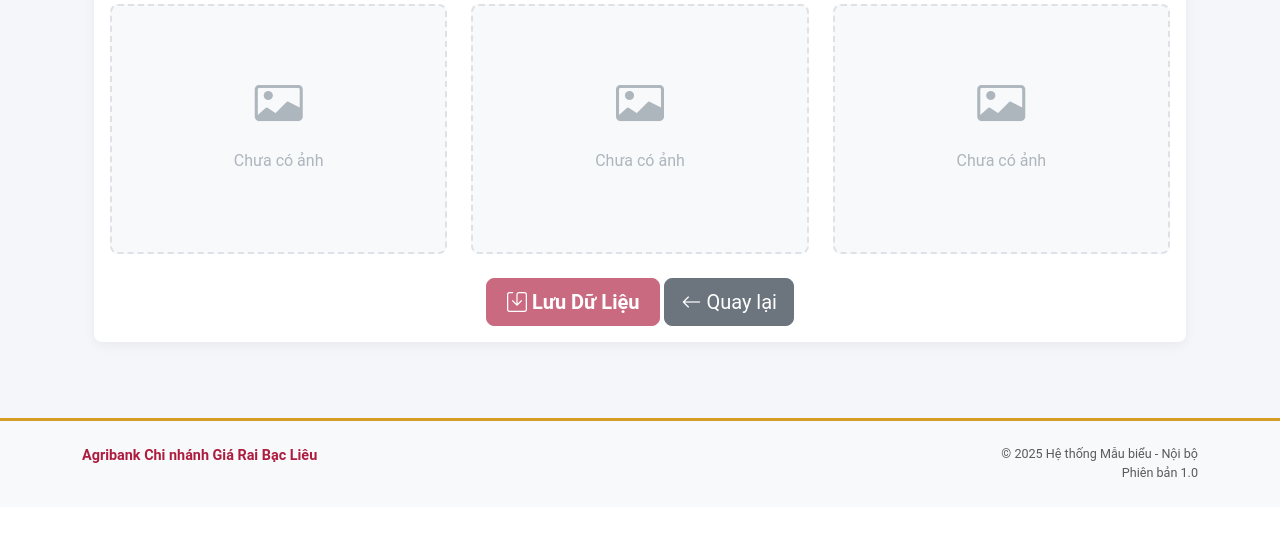
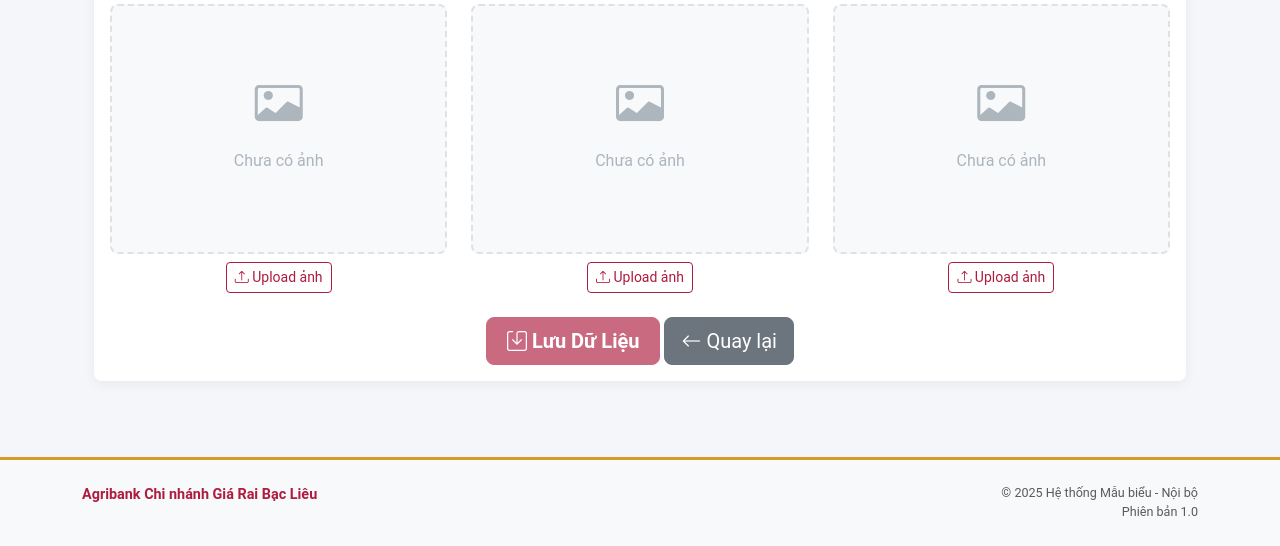
Before and after one commit to HieuKyo/MauBieu7202, a Django app: template templates_app/templates/templates_app/customer_capture_docs.html in a window 1280 px wide. Shown: the part 990-1536 px from the top of the page. Before the commit the page ends 1497 px from the top, so only its background shows below. Run offline with Django 5.2, Linux system fonts and the light colour scheme; the template is opened without the code that fills it, so the values that code supplies are empty; some libraries are stand-ins or nearby versions.

Commit message:
Feature: Add upload functionality for ID images and resize images to 640x360

```diff
--- a/templates_app/templates/templates_app/customer_capture_docs.html
+++ b/templates_app/templates/templates_app/customer_capture_docs.html
@@ -137,6 +137,12 @@
                                     <p class="mt-2">Chưa có ảnh</p>
                                 </div>
                             </div>
+                            <div class="text-center mt-2">
+                                <label for="uploadFront" class="btn btn-sm btn-outline-primary">
+                                    <i class="bi bi-upload"></i> Upload ảnh
+                                </label>
+                                <input type="file" id="uploadFront" accept="image/*" style="display:none;">
+                            </div>
                         </div>
                         <div class="col-md-4">
                             <h6 class="text-center">Mặt Sau CCCD</h6>
@@ -146,6 +152,12 @@
                                     <p class="mt-2">Chưa có ảnh</p>
                                 </div>
                             </div>
+                            <div class="text-center mt-2">
+                                <label for="uploadBack" class="btn btn-sm btn-outline-primary">
+                                    <i class="bi bi-upload"></i> Upload ảnh
+                                </label>
+                                <input type="file" id="uploadBack" accept="image/*" style="display:none;">
+                            </div>
                         </div>
                         <div class="col-md-4">
                             <h6 class="text-center">Chân Dung</h6>
@@ -154,6 +166,12 @@
                                     <i class="bi bi-card-image" style="font-size: 48px;"></i>
                                     <p class="mt-2">Chưa có ảnh</p>
                                 </div>
+                            </div>
+                            <div class="text-center mt-2">
+                                <label for="uploadPortrait" class="btn btn-sm btn-outline-primary">
+                                    <i class="bi bi-upload"></i> Upload ảnh
+                                </label>
+                                <input type="file" id="uploadPortrait" accept="image/*" style="display:none;">
                             </div>
                         </div>
                     </div>
@@ -251,30 +269,50 @@
         }
     }
 
-    // Capture image from video
-    function captureImage(maxWidth = 1000, quality = 0.75) {
+    // Capture image from video - resize to 640x360
+    function captureImage(targetWidth = 640, targetHeight = 360, quality = 0.75) {
         const video = document.getElementById('webcam');
         const canvas = document.getElementById('canvas');
 
-        // Set canvas size based on video dimensions
-        let width = video.videoWidth;
-        let height = video.videoHeight;
-
-        // Resize if width exceeds maxWidth
-        if (width > maxWidth) {
-            height = (height * maxWidth) / width;
-            width = maxWidth;
-        }
-
-        canvas.width = width;
-        canvas.height = height;
+        // Set canvas to fixed size 640x360
+        canvas.width = targetWidth;
+        canvas.height = targetHeight;
 
         // Draw video frame to canvas
         const ctx = canvas.getContext('2d');
-        ctx.drawImage(video, 0, 0, width, height);
+        ctx.drawImage(video, 0, 0, targetWidth, targetHeight);
 
         // Convert to JPEG with compression
         return canvas.toDataURL('image/jpeg', quality);
+    }
+
+    // Resize uploaded image to 640x360
+    function resizeImage(file, targetWidth = 640, targetHeight = 360, quality = 0.75) {
+        return new Promise((resolve, reject) => {
+            const reader = new FileReader();
+
+            reader.onload = function(e) {
+                const img = new Image();
+
+                img.onload = function() {
+                    const canvas = document.getElementById('canvas');
+                    canvas.width = targetWidth;
+                    canvas.height = targetHeight;
+
+                    const ctx = canvas.getContext('2d');
+                    ctx.drawImage(img, 0, 0, targetWidth, targetHeight);
+
+                    const resizedData = canvas.toDataURL('image/jpeg', quality);
+                    resolve(resizedData);
+                };
+
+                img.onerror = reject;
+                img.src = e.target.result;
+            };
+
+            reader.onerror = reject;
+            reader.readAsDataURL(file);
+        });
     }
 
     // Display preview image
@@ -333,26 +371,69 @@
         }
     }
 
-    // Event listeners
+    // Event listeners - Capture from webcam
     document.getElementById('captureFrontBtn').addEventListener('click', () => {
-        const imageData = captureImage(1000, 0.75);
+        const imageData = captureImage();
         capturedImages.front = imageData;
         displayPreview(imageData, 'previewFront');
         updateSaveButton();
     });
 
     document.getElementById('captureBackBtn').addEventListener('click', () => {
-        const imageData = captureImage(1000, 0.75);
+        const imageData = captureImage();
         capturedImages.back = imageData;
         displayPreview(imageData, 'previewBack');
         updateSaveButton();
     });
 
     document.getElementById('capturePortraitBtn').addEventListener('click', () => {
-        const imageData = captureImage(1000, 0.75);
+        const imageData = captureImage();
         capturedImages.portrait = imageData;
         displayPreview(imageData, 'previewPortrait');
         updateSaveButton();
+    });
+
+    // Event listeners - Upload file
+    document.getElementById('uploadFront').addEventListener('change', async (e) => {
+        const file = e.target.files[0];
+        if (file) {
+            try {
+                const imageData = await resizeImage(file);
+                capturedImages.front = imageData;
+                displayPreview(imageData, 'previewFront');
+                updateSaveButton();
+            } catch (error) {
+                alert('Lỗi khi xử lý ảnh: ' + error.message);
+            }
+        }
+    });
+
+    document.getElementById('uploadBack').addEventListener('change', async (e) => {
+        const file = e.target.files[0];
+        if (file) {
+            try {
+                const imageData = await resizeImage(file);
+                capturedImages.back = imageData;
+                displayPreview(imageData, 'previewBack');
+                updateSaveButton();
+            } catch (error) {
+                alert('Lỗi khi xử lý ảnh: ' + error.message);
+            }
+        }
+    });
+
+    document.getElementById('uploadPortrait').addEventListener('change', async (e) => {
+        const file = e.target.files[0];
+        if (file) {
+            try {
+                const imageData = await resizeImage(file);
+                capturedImages.portrait = imageData;
+                displayPreview(imageData, 'previewPortrait');
+                updateSaveButton();
+            } catch (error) {
+                alert('Lỗi khi xử lý ảnh: ' + error.message);
+            }
+        }
     });
 
     document.getElementById('saveBtn').addEventListener('click', saveImages);
```
Also changed, not shown: templates_app/templates/templates_app/print_customer_docs.html (+39 -10 lines).
